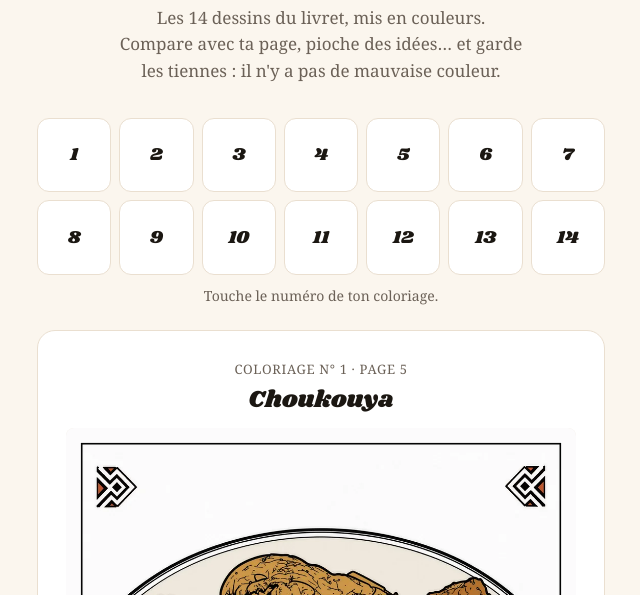
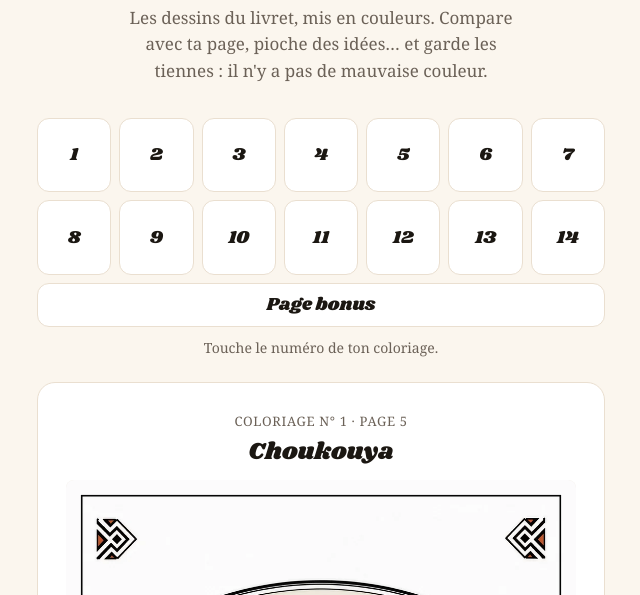
Before and after one commit to blackstoneresana-dev/amira-coloriages, a plain HTML site: page index.html in a window 1280 px wide. Shown: the part 205-800 px from the top of the page, without its empty margins (319-959 px from the left). Drawn offline with Linux system fonts and the light colour scheme.

Commit message:
feat: ajoute la page bonus (façade du restaurant)
Co-Authored-By: Claude Opus 5.5 <noreply@anthropic.com>

```diff
--- a/index.html
+++ b/index.html
@@ -4,7 +4,7 @@
 <meta charset="utf-8">
 <meta name="viewport" content="width=device-width, initial-scale=1">
 <title>Le Bénin, en couleurs — Amiraafaitlepoulet</title>
-<meta name="description" content="La version en couleurs du livret de coloriage Amiraafaitlepoulet : un modèle pour chacun des 14 dessins.">
+<meta name="description" content="La version en couleurs du livret de coloriage Amiraafaitlepoulet : un modèle pour chacun des 14 dessins et la page bonus.">
 <meta name="robots" content="noindex">
 <style>
 /* Page statique : aucun script, aucun cookie, aucune ressource tierce (plan version coloriée, § 4). */
@@ -43,6 +43,8 @@ nav a {
   font: 400 18px/1 var(--titre); text-decoration: none;
 }
 nav a:active { background: var(--orange); color: #fff; border-color: var(--orange); }
+nav li.bonus { grid-column: 1 / -1; }
+nav li.bonus a { aspect-ratio: auto; padding: 12px 0; }
 nav p { text-align: center; color: var(--doux); font-size: 14px; margin-top: 10px; }
 
 main { padding: 18px 0 8px; }
@@ -70,7 +72,7 @@ footer a { color: var(--orange); }
 <header id="haut">
   <img class="logo" src="img/logo.webp" width="480" height="173" alt="Amiraafaitlepoulet">
   <h1>Le Bénin, <span class="orange">en couleurs</span></h1>
-  <p class="chapo">Les 14 dessins du livret, mis en couleurs. Compare avec ta page, pioche des idées… et garde les tiennes&nbsp;: il n'y a pas de mauvaise couleur.</p>
+  <p class="chapo">Les dessins du livret, mis en couleurs. Compare avec ta page, pioche des idées… et garde les tiennes&nbsp;: il n'y a pas de mauvaise couleur.</p>
 </header>
 
 <nav aria-label="Aller à un dessin">
@@ -89,6 +91,7 @@ footer a { color: var(--orange); }
     <li><a href="#d12" aria-label="Coloriage 12, Tentures d'Abomey">12</a></li>
     <li><a href="#d13" aria-label="Coloriage 13, Porte du Non-Retour">13</a></li>
     <li><a href="#d14" aria-label="Coloriage 14, Zémidjan">14</a></li>
+    <li class="bonus"><a href="#bonus" aria-label="Page bonus, la façade du restaurant">Page bonus</a></li>
   </ol>
   <p>Touche le numéro de ton coloriage.</p>
 </nav>
@@ -108,6 +111,7 @@ footer a { color: var(--orange); }
 <article id="d12"><p class="repere">Coloriage n° 12 · page 27</p><h2>Tentures d'Abomey</h2><img src="img/12-tentures-abomey.webp" width="1000" height="1398" alt="Les tentures d'Abomey en couleurs" loading="lazy"><a class="haut" href="#haut">↑ Tous les dessins</a></article>
 <article id="d13"><p class="repere">Coloriage n° 13 · page 29</p><h2>Porte du Non-Retour</h2><img src="img/13-porte-non-retour.webp" width="1000" height="1398" alt="La Porte du Non-Retour en couleurs" loading="lazy"><a class="haut" href="#haut">↑ Tous les dessins</a></article>
 <article id="d14"><p class="repere">Coloriage n° 14 · page 31</p><h2>Zémidjan, le moto-taxi</h2><img src="img/14-zemidjan.webp" width="1000" height="1398" alt="Le zémidjan en couleurs" loading="lazy"><a class="haut" href="#haut">↑ Tous les dessins</a></article>
+<article id="bonus"><p class="repere">Page bonus · page 33</p><h2>La façade du restaurant</h2><img src="img/15-bonus-facade.webp" width="1000" height="1398" alt="La façade du restaurant Amiraafaitlepoulet en couleurs" loading="lazy"><a class="haut" href="#haut">↑ Tous les dessins</a></article>
 </main>
 
 <footer>
```
Also changed, not shown: img/15-bonus-facade.webp (added).
